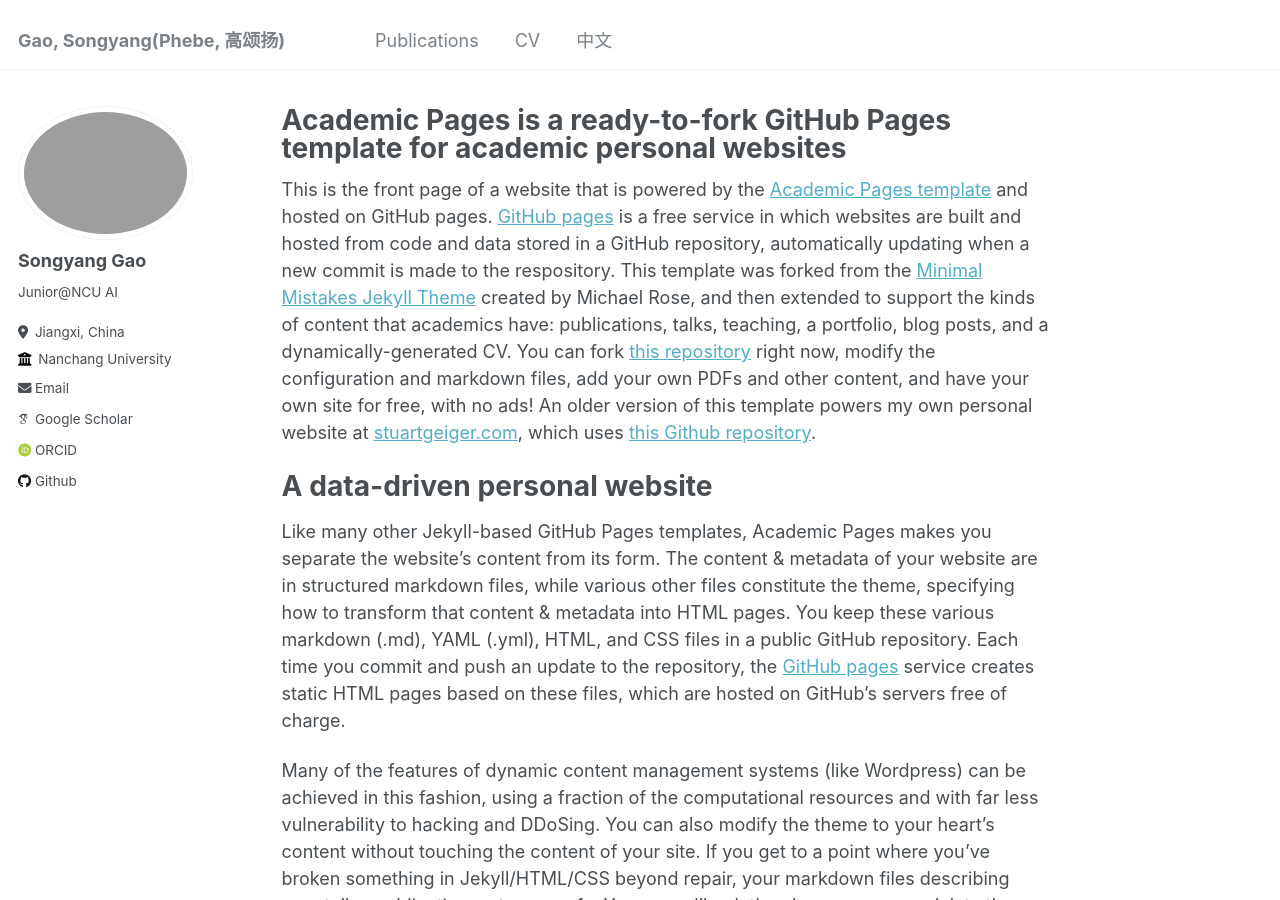
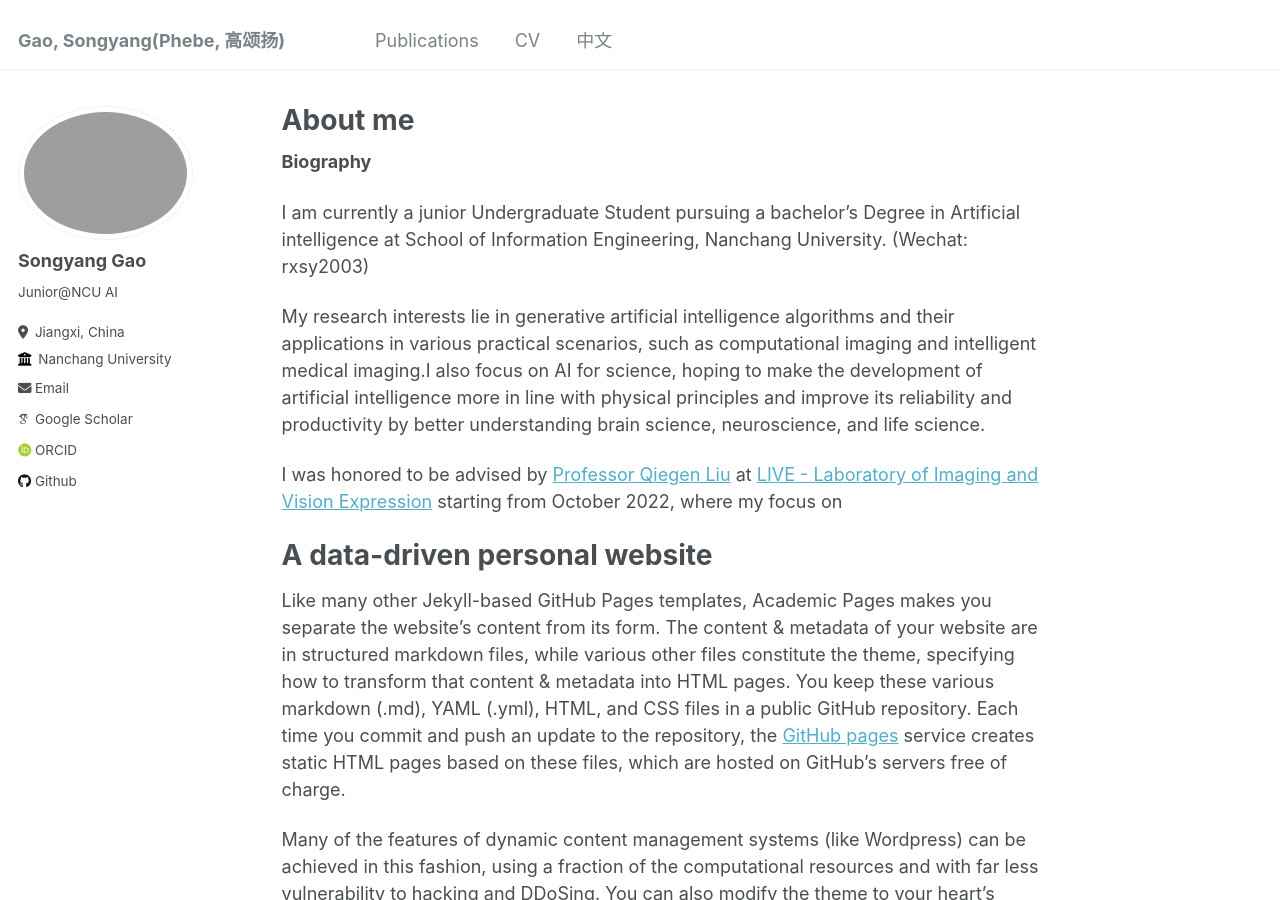
Before and after one commit to songyang0603/songyang0603.github.io, a Jekyll site: the page built from _pages/about.md, in a window 1280 px wide and 900 px high. Built offline with Jekyll 4.4.1, drawn with Linux system fonts in a browser that asks for light colours; some web fonts are replaced.

Commit message:
Update about.md

```diff
--- a/_pages/about.md
+++ b/_pages/about.md
@@ -1,13 +1,20 @@
 ---
 permalink: /
-title: "Academic Pages is a ready-to-fork GitHub Pages template for academic personal websites"
+title: "About me"
 author_profile: true
 redirect_from:
   - /about/
   - /about.html
 ---
 
-This is the front page of a website that is powered by the [Academic Pages template](https://github.com/academicpages/academicpages.github.io) and hosted on GitHub pages. [GitHub pages](https://pages.github.com) is a free service in which websites are built and hosted from code and data stored in a GitHub repository, automatically updating when a new commit is made to the respository. This template was forked from the [Minimal Mistakes Jekyll Theme](https://mmistakes.github.io/minimal-mistakes/) created by Michael Rose, and then extended to support the kinds of content that academics have: publications, talks, teaching, a portfolio, blog posts, and a dynamically-generated CV. You can fork [this repository](https://github.com/academicpages/academicpages.github.io) right now, modify the configuration and markdown files, add your own PDFs and other content, and have your own site for free, with no ads! An older version of this template powers my own personal website at [stuartgeiger.com](http://stuartgeiger.com), which uses [this Github repository](https://github.com/staeiou/staeiou.github.io).
+**Biography**
+
+I am currently a junior Undergraduate Student pursuing a bachelor's Degree in Artificial intelligence at School of Information Engineering, Nanchang University. (Wechat: rxsy2003)
+
+My research interests lie in generative artificial intelligence algorithms and their applications in various practical scenarios, such as computational imaging and intelligent medical imaging.I also focus on AI for science, hoping to make the development of artificial intelligence more in line with physical principles and improve its reliability and productivity by better understanding brain science, neuroscience, and life science.
+
+I was honored to be advised by [Professor Qiegen Liu](https://github.com/yqx7150) at [LIVE - Laboratory of Imaging and Vision Expression](https://www.labxing.com/lab/1018/home) starting from October 2022, where my focus on
+
 
 A data-driven personal website
 ======
```
